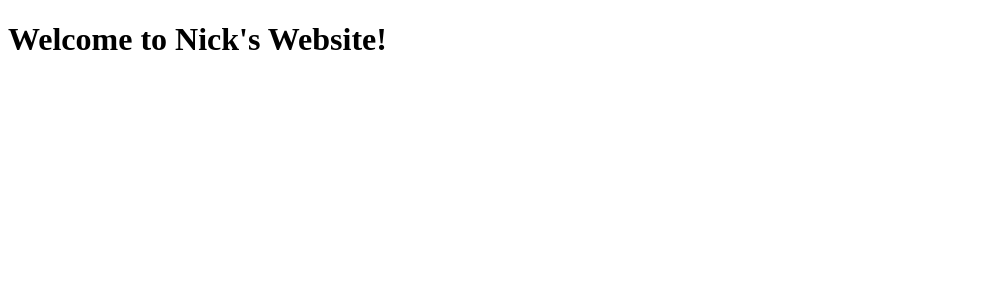
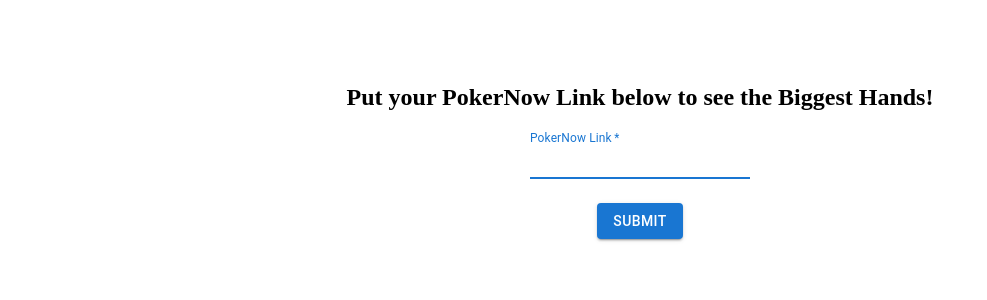
Before and after one commit to Nick-qsv/PokerNow-Biggest-Hands, a React app: page / in a window 1280 px wide. Shown: the top 300 px of the page, without its empty margins (0-987 px from the left). Built offline with nearby package versions, Linux system fonts and the light colour scheme.

Commit message:
frontend for submission done

```diff
--- a/client/App.js
+++ b/client/App.js
@@ -1,9 +1,10 @@
 import React from "react";
+import { Input } from "./components/Input";
 
 export const App = () => {
   return (
     <div>
-      <h1>Welcome to Nick's Website!</h1>
+      <Input />
     </div>
   );
 };
--- /dev/null
+++ b/client/components/Input.js
@@ -0,0 +1,45 @@
+import React from "react";
+import Grid from "@mui/material/Grid";
+import Box from "@mui/material/Box";
+import TextField from "@mui/material/TextField";
+import Button from "@mui/material/Button";
+import { useForm } from "react-hook-form";
+
+export const Input = () => {
+  const {
+    register: register1,
+    handleSubmit: handleSubmit1,
+    formState: { errors },
+  } = useForm();
+
+  const onSubmit = async (data) => {};
+  return (
+    <Box
+      sx={{
+        my: 8,
+        mx: 4,
+        display: "flex",
+        flexDirection: "column",
+        alignItems: "center",
+        alignContent: "center",
+      }}
+      component="form"
+      onSubmit={handleSubmit1(onSubmit)}
+      key={1}
+    >
+      <h2>Put your PokerNow Link below to see the Biggest Hands!</h2>
+      <TextField
+        required
+        autoFocus
+        {...register1("PokerNow Link", { required: true })}
+        id="pokerNow_link"
+        label="PokerNow Link"
+        variant="standard"
+        sx={{ marginBottom: 3 }}
+      />
+      <Button type="submit" variant="contained">
+        Submit
+      </Button>
+    </Box>
+  );
+};
--- a/package.json
+++ b/package.json
@@ -17,7 +17,12 @@
     "@babel/core": "^7.19.0",
     "@babel/preset-react": "^7.18.6",
     "@babel/register": "^7.18.9",
+    "@emotion/react": "^11.10.4",
+    "@emotion/styled": "^11.10.4",
     "@expo/webpack-config": "^0.17.2",
+    "@mui/icons-material": "^5.10.3",
+    "@mui/material": "^5.10.4",
+    "@mui/x-data-grid": "^5.17.2",
     "babel-loader": "^8.2.5",
     "cors": "^2.8.5",
     "express": "^4.18.1",
@@ -25,6 +30,7 @@
     "nodemon": "^2.0.19",
     "react": "^18.2.0",
     "react-dom": "^18.2.0",
+    "react-hook-form": "^7.35.0",
     "react-redux": "^8.0.2",
     "redux": "^4.2.0",
     "webpack": "^4.46.0",
--- a/public/index.html
+++ b/public/index.html
@@ -1,7 +1,7 @@
 <!DOCTYPE html>
 <html>
   <head>
-    <title>Nicolas Baez</title>
+    <title>PokerNow Biggest Hands</title>
     <script defer src="/bundle.js"></script>
   </head>
   <body>
```
Also changed, not shown: client/components/Hands.js (added), 2 other files (tests, documents, lock files or other folders).
